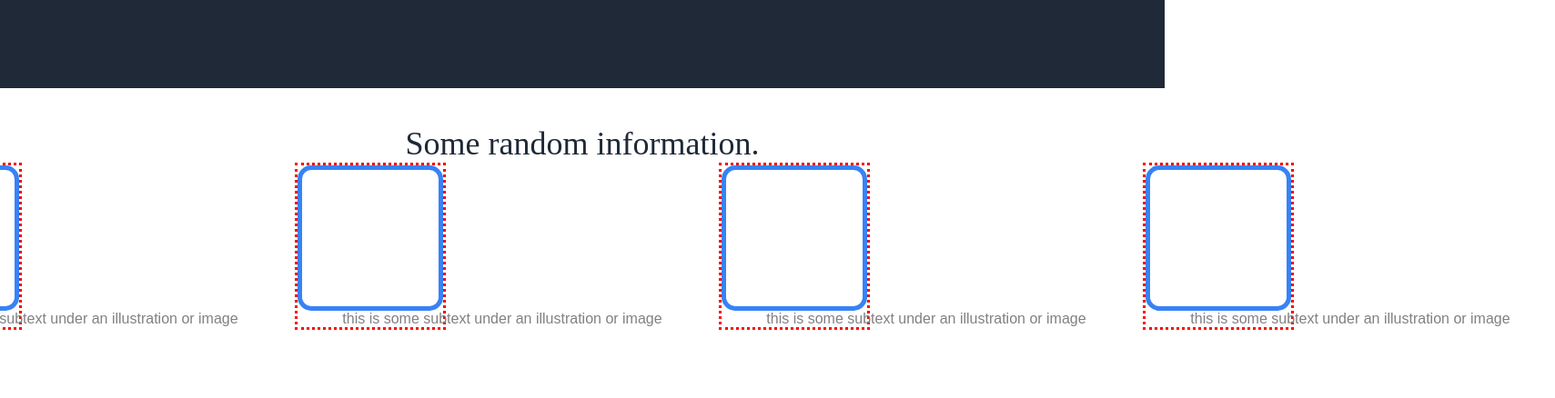
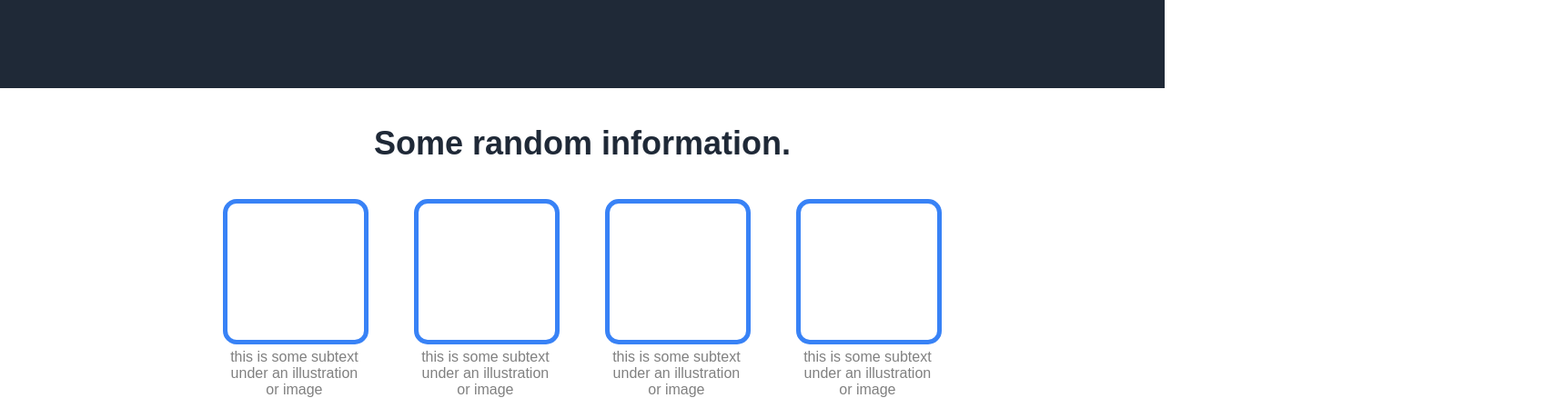
Before and after one commit to ZionMGitHub/Landing-Page, a plain HTML site: page index.html in a window 1280 px wide. Shown: the part 434-872 px from the top of the page at 91% size, 1709 px wide, since content can reach past the window. Before the commit the page ends 800 px from the top, so only its background shows below. Drawn offline with Linux system fonts and the light colour scheme.

Commit message:
Complete second section of web page

```diff
--- a/index.html
+++ b/index.html
@@ -36,23 +36,24 @@
         </div>
 
         <div class="title">Some random information.</div>
+
         <div class="second-container">
 
             <div class="box">
                 <div class="img"></div>
-                <div class="text">this is some subtext under an illustration or image</div>
+                <p class="text">this is some subtext under an illustration or image</p>
             </div>
             <div class="box">
                 <div class="img"></div>
-                <div class="text">this is some subtext under an illustration or image</div>
+                <p class="text">this is some subtext under an illustration or image</p>
             </div>
             <div class="box">
                 <div class="img"></div>
-                <div class="text">this is some subtext under an illustration or image</div>
+                <p class="text">this is some subtext under an illustration or image</p>
             </div>
             <div class="box">
                 <div class="img"></div>
-                <div class="text">this is some subtext under an illustration or image</div>
+                <p class="text">this is some subtext under an illustration or image</p>
             </div>
         </div>
     </body>
--- a/styles.css
+++ b/styles.css
@@ -89,13 +89,9 @@ img{
 }
 
 .second-container{
-
-    font-family: Arial, Helvetica, sans-serif;
     display: flex;
-    gap: 300px;
+    gap: 50px;
     justify-content: center;
-
-
 }
 
 .title{
@@ -104,14 +100,16 @@ img{
     justify-content:center;
     color:#1F2937;
     margin-top: 40px;
+    margin-bottom: 40px;
+    font-family: Arial, Helvetica, sans-serif;
+    font-weight:bold;
 }
 
 .box{
-
-    border: red dotted;
-
     max-width:160px;
-
+    display: flex;
+    flex-direction:column;
+    gap:5px;
 }
 
 .second-container .img{
@@ -119,10 +117,18 @@ img{
     height:150px;
     width: 150px;
     border-radius: 15px;
+    padding: 0px;
+    margin: 0px;
 }
 
-.second-container .text {
-    color:grey;
+.second-container .text{
+    color:black;
+    width: 98%;
     text-align: center;
-    flex-wrap: wrap;
+    padding:0px;
+    margin: 0px;
+    font-family: Arial, Helvetica, sans-serif;
+    color:gray;
+    display: flex;
+    justify-content: center;
 }
```
